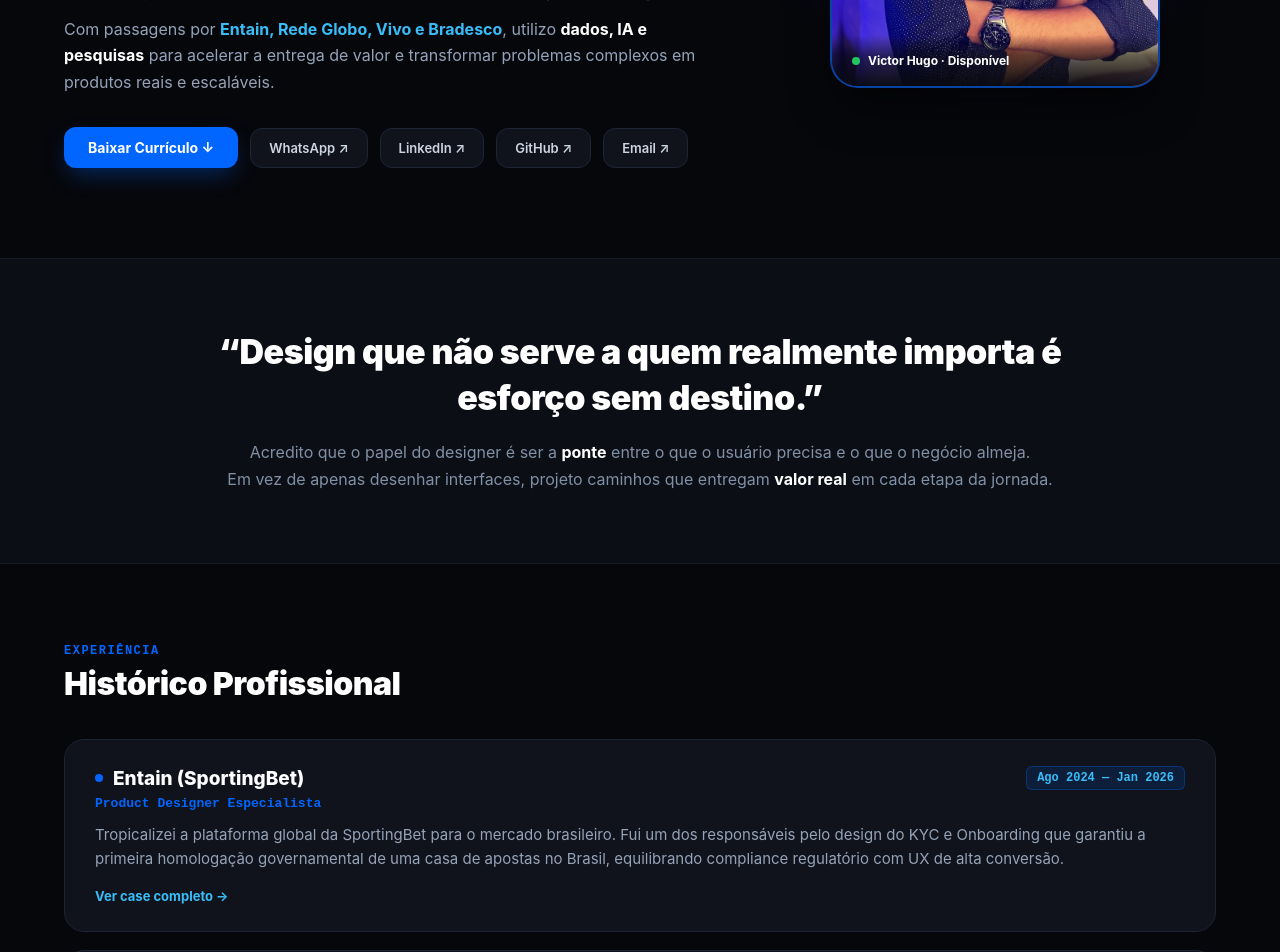
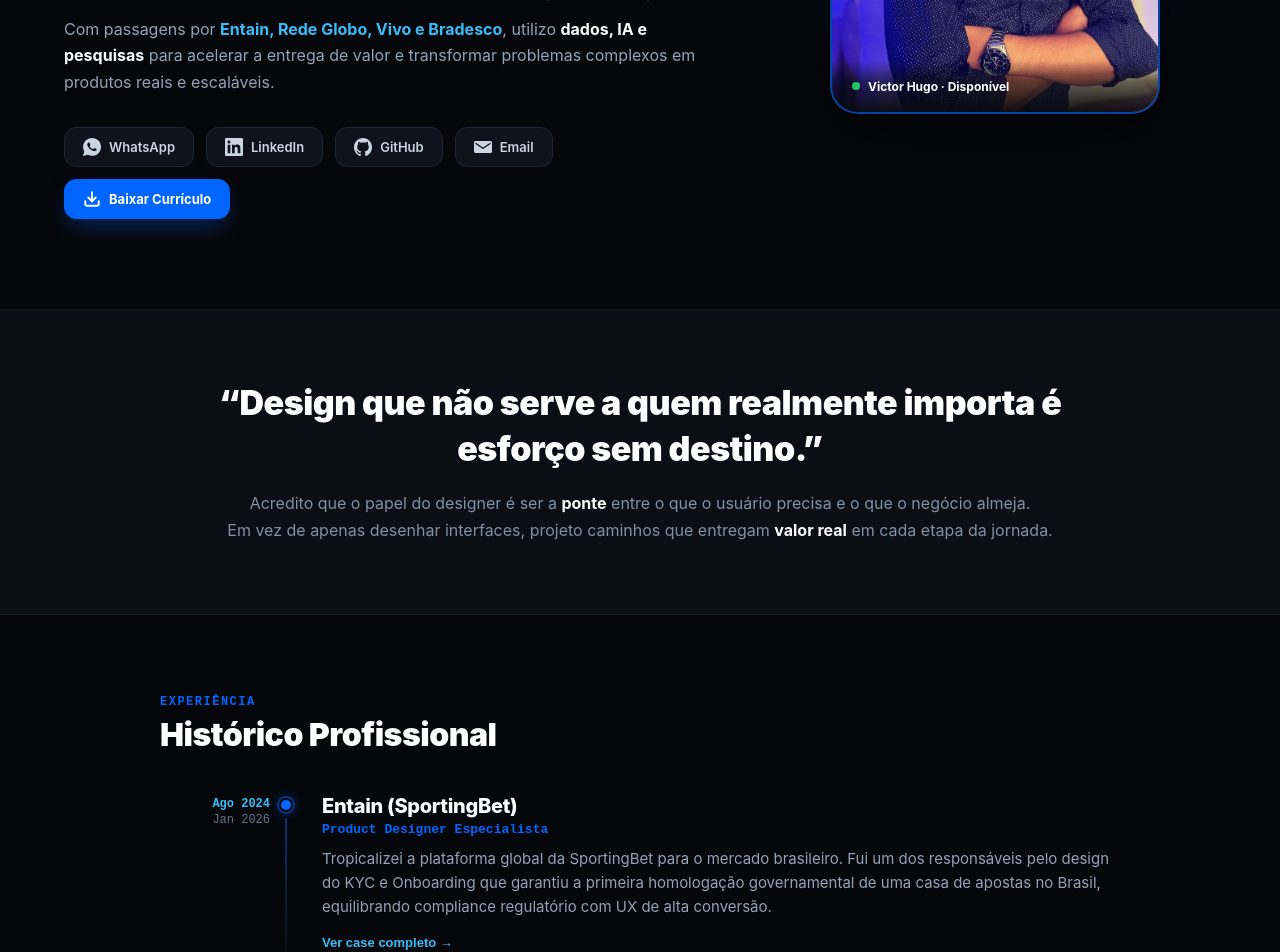
Before and after one commit to dwolfx/portfolio, a React (Vite) app: page /v2 in a window 1280 px wide. Shown: the part 600-1552 px from the top of the page. Built offline with nearby package versions, Linux system fonts and the light colour scheme.

Commit message:
fix(v2): add official icons, 3-column timeline and real project mockups

```diff
--- a/src/pages/PortfolioV2.css
+++ b/src/pages/PortfolioV2.css
@@ -230,53 +230,59 @@
   color: #38BDF8;
 }
 
-.v2-hero-ctas {
+/* Social buttons com ícones na Hero */
+.v2-social-buttons {
   display: flex;
   flex-wrap: wrap;
   align-items: center;
   gap: 12px;
 }
 
-.v2-btn-primary {
-  background: #0066FF;
-  color: #FFFFFF;
-  font-size: 14px;
-  font-weight: 700;
-  padding: 12px 24px;
+.v2-social-btn {
+  background: #10131B;
+  border: 1px solid #1E2536;
+  color: #CBD5E1;
+  font-size: 13px;
+  font-weight: 600;
+  padding: 10px 18px;
   border-radius: 12px;
   text-decoration: none;
   display: inline-flex;
   align-items: center;
   gap: 8px;
   transition: all 0.2s ease;
+}
+
+.v2-social-btn svg {
+  flex-shrink: 0;
+  transition: transform 0.2s ease;
+}
+
+.v2-social-btn:hover {
+  background: #161B26;
+  border-color: rgba(0, 102, 255, 0.5);
+  color: #FFFFFF;
+  transform: translateY(-2px);
+  box-shadow: 0 8px 20px -4px rgba(0, 102, 255, 0.2);
+}
+
+.v2-social-btn:hover svg {
+  transform: scale(1.1);
+}
+
+.v2-social-btn--cv {
+  background: #0066FF;
+  border-color: #0066FF;
+  color: #FFFFFF;
+  font-weight: 700;
   box-shadow: 0 10px 24px -6px rgba(0, 102, 255, 0.4);
 }
 
-.v2-btn-primary:hover {
+.v2-social-btn--cv:hover {
   background: #0052CC;
-  transform: translateY(-2px);
-}
-
-.v2-btn-secondary {
-  background: #10131B;
-  border: 1px solid #1E2536;
-  color: #CBD5E1;
-  font-size: 13px;
-  font-weight: 600;
-  padding: 11px 18px;
-  border-radius: 12px;
-  text-decoration: none;
-  display: inline-flex;
-  align-items: center;
-  gap: 6px;
-  transition: all 0.2s ease;
-}
-
-.v2-btn-secondary:hover {
-  background: #161B26;
-  border-color: rgba(0, 102, 255, 0.4);
+  border-color: #0052CC;
   color: #FFFFFF;
-  transform: translateY(-1px);
+  box-shadow: 0 14px 28px -6px rgba(0, 102, 255, 0.6);
 }
 
 /* Foto do Victor com moldura e glow */
@@ -406,98 +412,152 @@
   font-weight: 900;
   color: #FFFFFF;
   letter-spacing: -0.5px;
-  margin-bottom: 36px;
+  margin-bottom: 40px;
 }
 
-/* ─── EXPERIENCE CARDS ─── */
-.v2-exp-stack {
+/* ─── EXPERIÊNCIA: LINHA DO TEMPO AUTORAL (COBALT TIMELINE) ─── */
+.v2-timeline-container {
+  max-width: 960px;
+  margin: 0 auto;
+}
+
+.v2-timeline {
   display: flex;
   flex-direction: column;
-  gap: 18px;
 }
 
-.v2-exp-card {
-  background: #10131B;
-  border: 1px solid #1C2333;
-  border-radius: 20px;
-  padding: 26px 30px;
-  transition: all 0.3s cubic-bezier(0.16, 1, 0.3, 1);
+.v2-timeline-item {
+  display: grid;
+  grid-template-columns: 110px 32px 1fr;
+  gap: 0;
+  padding-bottom: 44px;
+  position: relative;
 }
 
-.v2-exp-card:hover {
-  border-color: rgba(0, 102, 255, 0.5);
-  transform: translateY(-3px);
-  box-shadow: 0 16px 36px -10px rgba(0, 102, 255, 0.18);
+.v2-timeline-item:last-of-type {
+  padding-bottom: 0;
 }
 
-.v2-exp-header {
+.v2-timeline-period {
   display: flex;
-  flex-wrap: wrap;
-  align-items: center;
-  justify-content: space-between;
-  gap: 8px;
-  margin-bottom: 6px;
-}
-
-.v2-exp-company {
-  font-size: 19px;
-  font-weight: 800;
-  color: #FFFFFF;
-  display: flex;
-  align-items: center;
-  gap: 10px;
-}
-
-.v2-exp-dot {
-  width: 8px;
-  height: 8px;
-  border-radius: 999px;
-  background: #0066FF;
-}
-
-.v2-exp-period {
+  flex-direction: column;
+  align-items: flex-end;
+  padding-top: 3px;
+  gap: 2px;
+  font-family: 'JetBrains Mono', monospace;
   font-size: 12px;
   font-weight: 700;
   color: #38BDF8;
-  background: rgba(0, 102, 255, 0.14);
-  border: 1px solid rgba(0, 102, 255, 0.3);
-  padding: 4px 10px;
-  border-radius: 6px;
-  font-family: 'JetBrains Mono', monospace;
 }
 
-.v2-exp-role {
+.v2-timeline-period-end {
+  color: #64748B;
+  font-weight: 500;
+}
+
+.v2-timeline-connector {
+  display: flex;
+  flex-direction: column;
+  align-items: center;
+  padding: 0 10px;
+}
+
+.v2-timeline-bullet {
+  width: 14px;
+  height: 14px;
+  border-radius: 999px;
+  background: #0066FF;
+  border: 2px solid #06070B;
+  box-shadow: 0 0 0 2px rgba(0, 102, 255, 0.4), 0 0 12px rgba(0, 102, 255, 0.6);
+  flex-shrink: 0;
+  margin-top: 4px;
+  transition: transform 0.2s ease, box-shadow 0.2s ease;
+}
+
+.v2-timeline-item:hover .v2-timeline-bullet {
+  transform: scale(1.2);
+  box-shadow: 0 0 0 3px rgba(56, 189, 248, 0.6), 0 0 18px rgba(0, 102, 255, 0.9);
+}
+
+.v2-timeline-line {
+  flex: 1;
+  width: 2px;
+  background: linear-gradient(180deg, rgba(0, 102, 255, 0.45) 0%, rgba(28, 35, 51, 0.3) 100%);
+  margin-top: 6px;
+}
+
+.v2-timeline-body {
+  padding-left: 20px;
+}
+
+.v2-timeline-company {
+  font-size: 20px;
+  font-weight: 800;
+  color: #FFFFFF;
+  letter-spacing: -0.3px;
+  margin-bottom: 4px;
+}
+
+.v2-timeline-role {
   font-size: 13px;
   font-weight: 700;
   color: #0066FF;
-  margin-bottom: 12px;
   font-family: 'JetBrains Mono', monospace;
+  margin-bottom: 10px;
 }
 
-.v2-exp-desc {
+.v2-timeline-desc {
   font-size: 15px;
   color: #94A3B8;
   line-height: 1.6;
-  margin-bottom: 14px;
+  margin-bottom: 12px;
 }
 
-.v2-exp-link {
+.v2-timeline-case-btn {
+  background: none;
+  border: none;
+  padding: 0;
   font-size: 13px;
   font-weight: 700;
   color: #38BDF8;
-  text-decoration: none;
+  cursor: pointer;
   display: inline-flex;
   align-items: center;
   gap: 4px;
-  transition: all 0.2s ease;
+  transition: color 0.2s, transform 0.2s;
+  text-decoration: none;
 }
 
-.v2-exp-link:hover {
+.v2-timeline-case-btn:hover {
   color: #0066FF;
   transform: translateX(4px);
 }
 
-/* ─── PROJECTS ─── */
+/* Responsividade da timeline */
+@media (max-width: 768px) {
+  .v2-timeline-item {
+    grid-template-columns: 1fr;
+    padding-bottom: 36px;
+  }
+  .v2-timeline-connector {
+    display: none;
+  }
+  .v2-timeline-period {
+    flex-direction: row;
+    align-items: center;
+    gap: 6px;
+    margin-bottom: 6px;
+  }
+  .v2-timeline-period-start::after {
+    content: '–';
+    margin-left: 6px;
+  }
+  .v2-timeline-body {
+    padding-left: 0;
+  }
+}
+
+/* ─── PROJETOS EM DESTAQUE COM MOCKUPS/FOTOS REAIS ─── */
 .v2-filters {
   display: flex;
   flex-wrap: wrap;
@@ -532,7 +592,7 @@
 .v2-projects-grid {
   display: grid;
   grid-template-columns: 1fr;
-  gap: 24px;
+  gap: 28px;
 }
 
 @media (min-width: 768px) {
@@ -541,22 +601,56 @@
   }
 }
 
+@media (min-width: 1024px) {
+  .v2-projects-grid {
+    grid-template-columns: repeat(2, 1fr);
+    gap: 32px;
+  }
+}
+
 .v2-project-card {
   background: #10131B;
   border: 1px solid #1C2333;
   border-radius: 20px;
-  padding: 28px;
+  overflow: hidden;
   display: flex;
   flex-direction: column;
-  justify-content: space-between;
-  transition: all 0.3s cubic-bezier(0.16, 1, 0.3, 1);
+  transition: all 0.35s cubic-bezier(0.16, 1, 0.3, 1);
   text-decoration: none;
+  cursor: pointer;
 }
 
 .v2-project-card:hover {
   border-color: rgba(0, 102, 255, 0.55);
-  transform: translateY(-4px);
-  box-shadow: 0 20px 40px -10px rgba(0, 102, 255, 0.2);
+  transform: translateY(-6px);
+  box-shadow: 0 24px 48px -12px rgba(0, 102, 255, 0.22);
+}
+
+.v2-project-thumb {
+  width: 100%;
+  aspect-ratio: 16 / 9;
+  overflow: hidden;
+  position: relative;
+  background: #0A0D14;
+}
+
+.v2-project-thumb-img {
+  width: 100%;
+  height: 100%;
+  object-fit: cover;
+  display: block;
+  transition: transform 0.5s cubic-bezier(0.16, 1, 0.3, 1);
+}
+
+.v2-project-card:hover .v2-project-thumb-img {
+  transform: scale(1.05);
+}
+
+.v2-project-body {
+  padding: 24px 28px 28px;
+  display: flex;
+  flex-direction: column;
+  flex: 1;
 }
 
 .v2-project-tags {
@@ -569,9 +663,18 @@
 .v2-project-tag {
   font-size: 11px;
   font-weight: 700;
-  color: #0066FF;
+  color: #38BDF8;
+  background: rgba(0, 102, 255, 0.12);
+  border: 1px solid rgba(0, 102, 255, 0.3);
+  padding: 3px 8px;
+  border-radius: 6px;
   font-family: 'JetBrains Mono', monospace;
-  text-transform: uppercase;
+}
+
+.v2-project-tag--wip {
+  color: #64748B;
+  background: #151922;
+  border-color: #1E2330;
 }
 
 .v2-project-title {
@@ -591,6 +694,7 @@
   color: #94A3B8;
   line-height: 1.6;
   margin-bottom: 24px;
+  flex: 1;
 }
 
 .v2-project-cta {
@@ -601,41 +705,74 @@
   align-items: center;
   gap: 6px;
   transition: transform 0.2s ease;
+  margin-top: auto;
 }
 
 .v2-project-card:hover .v2-project-cta {
   transform: translateX(4px);
+  color: #0066FF;
 }
 
-/* ─── FOOTER ─── */
+/* ─── FOOTER AUTORAL COMPLETO (COM ÍCONES E DADOS) ─── */
 .v2-footer {
   background: #05060A;
-  border-top: 1px solid #121620;
-  padding: 50px 24px;
-  text-align: center;
+  border-top: 1px solid #141A26;
+  padding: 60px 24px 40px;
 }
 
-.v2-footer-links {
+.v2-footer-inner {
+  max-width: 1200px;
+  margin: 0 auto;
+}
+
+.v2-footer-main {
   display: flex;
   flex-wrap: wrap;
-  justify-content: center;
-  gap: 24px;
-  margin-bottom: 24px;
+  align-items: center;
+  justify-content: space-between;
+  gap: 28px;
+  padding-bottom: 40px;
+  border-bottom: 1px solid #121622;
 }
 
-.v2-footer-link {
-  color: #38BDF8;
-  text-decoration: none;
-  font-size: 13px;
-  font-weight: 700;
-  transition: color 0.2s ease;
+.v2-footer-brand {
+  display: flex;
+  flex-direction: column;
+  gap: 8px;
 }
 
-.v2-footer-link:hover {
+.v2-footer-name {
+  font-size: 18px;
+  font-weight: 800;
   color: #FFFFFF;
+  letter-spacing: -0.3px;
 }
 
-.v2-footer-copy {
+.v2-footer-location {
+  display: flex;
+  align-items: center;
+  gap: 8px;
   font-size: 13px;
+  color: #8C9BAE;
+}
+
+.v2-footer-flag {
+  width: 20px;
+  height: 14px;
+  border-radius: 2px;
+  object-fit: cover;
+}
+
+.v2-footer-socials {
+  display: flex;
+  flex-wrap: wrap;
+  gap: 12px;
+}
+
+.v2-footer-copyright {
+  padding-top: 32px;
+  text-align: center;
+  font-size: 12px;
   color: #556376;
+  line-height: 1.7;
 }
--- a/src/pages/PortfolioV2.jsx
+++ b/src/pages/PortfolioV2.jsx
@@ -1,9 +1,10 @@
 import React, { useState, useEffect } from 'react';
-import { motion } from 'framer-motion';
-import { Link } from 'react-router-dom';
+import { motion, AnimatePresence } from 'framer-motion';
+import { Link, useNavigate } from 'react-router-dom';
 import './PortfolioV2.css';
 
 import victorProfile from '../assets/profile/victor.jpg';
+import brFlag from '../assets/flags/br_flag.jpg';
 import { projectsPtBr } from '../data/projectsData';
 
 const fadeUp = {
@@ -15,11 +16,45 @@ const fadeUp = {
   })
 };
 
+// Ícones SVGs Oficiais
+const WhatsAppIcon = () => (
+  <svg width="18" height="18" viewBox="0 0 24 24" fill="currentColor">
+    <path fillRule="evenodd" clipRule="evenodd" d="M20.5031 3.48759C18.267 1.24757 15.223 -0.0083771 12.0504 4.20563e-05C5.46339 4.20563e-05 0.102563 5.33457 0.100272 11.8917C0.0974582 13.9786 0.647687 16.0292 1.69545 17.837L0 24L6.3349 22.3463C8.08683 23.2964 10.0502 23.7941 12.0453 23.7941H12.0504C18.6363 23.7941 23.9976 18.459 23.9999 11.902C24.0102 8.74496 22.751 5.71509 20.5031 3.48759ZM17.4983 14.3796C17.1998 14.2307 15.7318 13.5123 15.4579 13.4102C15.184 13.3082 14.9852 13.2614 14.7864 13.559C14.5876 13.8567 14.0152 14.5256 13.841 14.7241C13.6668 14.9224 13.4926 14.9469 13.194 14.7982C12.8955 14.6493 11.844 14.364 10.678 13.324C9.773 12.518 9.158 11.524 8.981 11.22C8.803 10.916 8.955 10.751 9.106 10.6C9.243 10.465 9.41 10.246 9.562 10.068C9.715 9.891 9.765 9.764 9.866 9.561C9.967 9.358 9.916 9.18 9.841 9.028C9.765 8.718 9.156 7.224 8.9 6.617C8.653 6.025 8.403 6.105 8.215 6.096C8.04 6.088 7.838 6.087 7.635 6.087C7.432 6.087 7.103 6.163 6.824 6.467C6.545 6.771 5.757 7.505 5.757 8.998C5.757 10.491 6.84 11.933 6.992 12.135C7.144 12.338 9.143 15.4 12.199 16.714C12.926 17.026 13.483 17.211 13.924 17.351C14.651 17.581 15.316 17.547 15.842 17.468C16.426 17.381 17.643 16.735 17.896 16.027C18.149 15.319 18.149 14.711 18.073 14.585" />
+  </svg>
+);
+
+const LinkedInIcon = () => (
+  <svg width="18" height="18" viewBox="0 0 24 24" fill="currentColor">
+    <path d="M22.223 0H1.771C0.792 0 0 0.774 0 1.729V22.271C0 23.227 0.792 24 1.771 24H22.222C23.2 24 24 23.227 24 22.271V1.729C24 0.774 23.2 0 22.222 0H22.223ZM7.119 20.452H3.555V9H7.119V20.452ZM5.337 7.433C4.193 7.433 3.274 6.507 3.274 5.368C3.274 4.23 4.194 3.305 5.337 3.305C6.477 3.305 7.401 4.23 7.401 5.368C7.401 6.507 6.476 7.433 5.337 7.433ZM20.447 20.452H16.893V14.883C16.893 13.555 16.866 11.846 15.041 11.846C13.188 11.846 12.905 13.291 12.905 14.785V20.452H9.351V9H12.765V10.561H12.811C13.288 9.661 14.448 8.711 16.181 8.711C19.782 8.711 20.448 11.081 20.448 14.166V20.452H20.447Z" />
+  </svg>
+);
+
+const GitHubIcon = () => (
+  <svg width="18" height="18" viewBox="0 0 24 24" fill="currentColor">
+    <path fillRule="evenodd" clipRule="evenodd" d="M12 0C18.6276 0 24 5.50791 24 12.3035C24 17.7383 20.5656 22.3487 15.8004 23.9771C15.192 24.0983 14.976 23.7141 14.976 23.3865C14.976 22.9809 14.9904 21.6561 14.9904 20.0097C14.9904 18.8625 14.6064 18.1138 14.1756 17.7322C16.848 17.4274 19.656 16.3869 19.656 11.6613C19.656 10.3173 19.1904 9.22057 18.42 8.35897C18.5448 8.04817 18.9564 6.79674 18.3024 5.10234C18.3024 5.10234 17.2968 4.77266 15.006 6.36386C14.0472 6.09146 13.02 5.9544 12 5.9496C10.98 5.9544 9.954 6.09146 8.9964 6.36386C6.7032 4.77266 5.6952 5.10234 5.6952 5.10234C5.0436 6.79674 5.4552 8.04817 5.5788 8.35897C4.812 9.22057 4.3428 10.3173 4.3428 11.6613C4.3428 16.3749 7.1448 17.4314 9.81 17.7422C9.4668 18.0494 9.156 18.5913 9.048 19.3869C8.364 19.7013 6.6264 20.2454 5.556 18.365C5.556 18.365 4.9212 17.1829 3.7164 17.0965C3.7164 17.0965 2.5464 17.0809 3.6348 17.8441C3.6348 17.8441 4.4208 18.2221 4.9668 19.6441C4.9668 19.6441 5.6712 21.8401 9.0096 21.0961C9.0156 22.1245 9.0264 23.0937 9.0264 23.3865C9.0264 23.7117 8.8056 24.0923 8.2068 23.9783C3.438 22.3523 0 17.7395 0 12.3035C0 5.50791 5.3736 0 12 0Z" />
+  </svg>
+);
+
+const EmailIcon = () => (
+  <svg width="18" height="18" viewBox="0 0 24 24" fill="currentColor">
+    <path d="M22 4H2C0.9 4 0 4.9 0 6V18C0 19.1 0.9 20 2 20H22C23.1 20 24 19.1 24 18V6C24 4.9 23.1 4.01 22 4.01V4ZM22 8L12 14.5L2 8V6L12 12.5L22 6V8Z" />
+  </svg>
+);
+
+const DownloadIcon = () => (
+  <svg width="18" height="18" viewBox="0 0 24 24" fill="none" stroke="currentColor" strokeWidth="2.5" strokeLinecap="round" strokeLinejoin="round">
+    <path d="M21 15v4a2 2 0 0 1-2 2H5a2 2 0 0 1-2-2v-4" />
+    <polyline points="7 10 12 15 17 10" />
+    <line x1="12" y1="15" x2="12" y2="3" />
+  </svg>
+);
+
 const PortfolioV2 = () => {
+  const navigate = useNavigate();
   const [activeTag, setActiveTag] = useState(null);
 
   useEffect(() => {
-    document.title = 'Victor Morais · Product Designer Especialista (V2)';
+    document.title = 'Victor Morais · Product Designer Especialista';
     window.scrollTo(0, 0);
   }, []);
 
@@ -155,24 +190,30 @@ const PortfolioV2 = () => {
             </p>
           </motion.div>
 
+          {/* Social Buttons com Ícones Oficiais */}
           <motion.div
-            className="v2-hero-ctas"
+            className="v2-social-buttons"
             initial="hidden" animate="visible" variants={fadeUp} custom={0.3}
           >
-            <a href="/Victor-Morais-ptbr.pdf" download className="v2-btn-primary">
-              Baixar Currículo ↓
+            <a href="http://wa.me/5511951565851" target="_blank" rel="noreferrer" className="v2-social-btn">
+              <WhatsAppIcon />
+              WhatsApp
             </a>
-            <a href="http://wa.me/5511951565851" target="_blank" rel="noreferrer" className="v2-btn-secondary">
-              WhatsApp ↗
+            <a href="https://br.linkedin.com/in/victorhugon" target="_blank" rel="noreferrer" className="v2-social-btn">
+              <LinkedInIcon />
+              LinkedIn
             </a>
-            <a href="https://br.linkedin.com/in/victorhugon" target="_blank" rel="noreferrer" className="v2-btn-secondary">
-              LinkedIn ↗
+            <a href="https://github.com/dwolfx" target="_blank" rel="noreferrer" className="v2-social-btn">
+              <GitHubIcon />
+              GitHub
             </a>
-            <a href="https://github.com/dwolfx" target="_blank" rel="noreferrer" className="v2-btn-secondary">
-              GitHub ↗
+            <a href="mailto:victor9009@gmail.com" className="v2-social-btn">
+              <EmailIcon />
+              Email
             </a>
-            <a href="mailto:victor9009@gmail.com" className="v2-btn-secondary">
-              Email ↗
+            <a href="/Victor-Morais-ptbr.pdf" download className="v2-social-btn v2-social-btn--cv">
+              <DownloadIcon />
+              Baixar Currículo
             </a>
           </motion.div>
         </div>
@@ -211,8 +252,9 @@ const PortfolioV2 = () => {
         </motion.div>
       </section>
 
-      {/* ─── EXPERIÊNCIA ─── */}
+      {/* ─── EXPERIÊNCIA: LINHA DO TEMPO AUTORAL ─── */}
       <section id="experiencia" className="v2-section">
+        <div className="v2-timeline-container">
           <motion.div
             initial="hidden" whileInView="visible" viewport={{ once: true }} variants={fadeUp}
           >
@@ -220,37 +262,46 @@ const PortfolioV2 = () => {
             <h2 className="v2-section-title">Histórico Profissional</h2>
           </motion.div>
 
-        <div className="v2-exp-stack">
-          {experiences.map((exp, index) => (
+          <div className="v2-timeline">
+            {experiences.map((item, i, arr) => (
               <motion.div
-              key={exp.company}
-              className="v2-exp-card"
-              initial="hidden"
-              whileInView="visible"
+                key={item.company}
+                className="v2-timeline-item"
+                initial={{ opacity: 0, y: 20 }}
+                whileInView={{ opacity: 1, y: 0 }}
                 viewport={{ once: true }}
-              variants={fadeUp}
-              custom={index * 0.08}
+                transition={{ duration: 0.45, delay: i * 0.08 }}
               >
-              <div className="v2-exp-header">
-                <h3 className="v2-exp-company">
-                  <span className="v2-exp-dot"></span>
-                  {exp.company}
-                </h3>
-                <span className="v2-exp-period">{exp.start} — {exp.end}</span>
+                {/* Coluna 1: Período */}
+                <div className="v2-timeline-period">
+                  <span className="v2-timeline-period-start">{item.start}</span>
+                  <span className="v2-timeline-period-end">{item.end}</span>
                 </div>
-              <div className="v2-exp-role">{exp.role}</div>
-              <p className="v2-exp-desc">{exp.desc}</p>
-              {exp.link && (
-                <Link to={exp.link} className="v2-exp-link">
+
+                {/* Coluna 2: Conector com Bullet e Linha Cobalto */}
+                <div className="v2-timeline-connector">
+                  <div className="v2-timeline-bullet" />
+                  {i < arr.length - 1 && <div className="v2-timeline-line" />}
+                </div>
+
+                {/* Coluna 3: Conteúdo */}
+                <div className="v2-timeline-body">
+                  <div className="v2-timeline-company">{item.company}</div>
+                  <div className="v2-timeline-role">{item.role}</div>
+                  <p className="v2-timeline-desc">{item.desc}</p>
+                  {item.link && (
+                    <button onClick={() => navigate(item.link)} className="v2-timeline-case-btn">
                       Ver case completo →
-                </Link>
+                    </button>
                   )}
+                </div>
               </motion.div>
             ))}
           </div>
+        </div>
       </section>
 
-      {/* ─── PROJETOS ─── */}
+      {/* ─── PROJETOS EM DESTAQUE (COM IMAGENS REAIS E MOCKUPS) ─── */}
       <section id="projetos" className="v2-section">
         <motion.div
           initial="hidden" whileInView="visible" viewport={{ once: true }} variants={fadeUp}
@@ -278,50 +329,94 @@ const PortfolioV2 = () => {
           ))}
         </div>
 
-        {/* Grid de Projetos */}
+        {/* Grid de Projetos com Imagens */}
         <div className="v2-projects-grid">
+          <AnimatePresence mode="sync">
             {filteredProjects.map((proj, idx) => (
               <motion.div
                 key={proj.title}
                 className="v2-project-card"
-              initial="hidden"
-              whileInView="visible"
-              viewport={{ once: true }}
-              variants={fadeUp}
-              custom={idx * 0.06}
+                initial={{ opacity: 0, y: 20 }}
+                animate={{ opacity: 1, y: 0 }}
+                exit={{ opacity: 0, y: 10 }}
+                transition={{ duration: 0.35, delay: idx * 0.05 }}
+                onClick={proj.link ? () => navigate(proj.link) : undefined}
               >
-              <div>
+                {/* Imagem do Projeto */}
+                <div className="v2-project-thumb">
+                  <img src={proj.image} alt={proj.title} className="v2-project-thumb-img" />
+                </div>
+
+                <div className="v2-project-body">
                   <div className="v2-project-tags">
-                  {proj.tags.map(t => (
-                    <span key={t} className="v2-project-tag">#{t}</span>
-                  ))}
+                    {proj.wip ? (
+                      <span className="v2-project-tag v2-project-tag--wip">Em breve</span>
+                    ) : (
+                      proj.tags.map(t => (
+                        <span
+                          key={t}
+                          className="v2-project-tag"
+                          onClick={(e) => {
+                            e.stopPropagation();
+                            setActiveTag(t);
+                          }}
+                        >
+                          {t}
+                        </span>
+                      ))
+                    )}
                   </div>
                   <h3 className="v2-project-title">{proj.title}</h3>
                   <p className="v2-project-desc">{proj.description}</p>
+                  {proj.link && (
+                    <span className="v2-project-cta">
+                      Ver case completo →
+                    </span>
+                  )}
                 </div>
-              {proj.link ? (
-                <Link to={proj.link} className="v2-project-cta">
-                  Ver case completo →
-                </Link>
-              ) : (
-                <span className="v2-project-tag" style={{ color: '#64748B' }}>Em breve</span>
-              )}
               </motion.div>
             ))}
+          </AnimatePresence>
         </div>
       </section>
 
-      {/* ─── FOOTER ─── */}
+      {/* ─── FOOTER AUTORAL COMPLETO ─── */}
       <footer id="contato" className="v2-footer">
-        <div className="v2-footer-links">
-          <a href="http://wa.me/5511951565851" target="_blank" rel="noreferrer" className="v2-footer-link">WhatsApp ↗</a>
-          <a href="https://br.linkedin.com/in/victorhugon" target="_blank" rel="noreferrer" className="v2-footer-link">LinkedIn ↗</a>
-          <a href="https://github.com/dwolfx" target="_blank" rel="noreferrer" className="v2-footer-link">GitHub ↗</a>
-          <a href="mailto:victor9009@gmail.com" className="v2-footer-link">Email ↗</a>
+        <div className="v2-footer-inner">
+          <div className="v2-footer-main">
+            <div className="v2-footer-brand">
+              <span className="v2-footer-name">Victor Hugo Nogueira de Morais</span>
+              <div className="v2-footer-location">
+                <img src={brFlag} alt="Brasil" className="v2-footer-flag" />
+                <span>São Paulo, SP | Belo Horizonte, MG</span>
               </div>
-        <p className="v2-footer-copy">
-          © 2026 Victor Hugo Nogueira de Morais · Product Designer Especialista & Front-end Developer.
-        </p>
+            </div>
+
+            <div className="v2-footer-socials">
+              <a href="http://wa.me/5511951565851" target="_blank" rel="noreferrer" className="v2-social-btn">
+                <WhatsAppIcon />
+                WhatsApp
+              </a>
+              <a href="https://br.linkedin.com/in/victorhugon" target="_blank" rel="noreferrer" className="v2-social-btn">
+                <LinkedInIcon />
+                LinkedIn
+              </a>
+              <a href="https://github.com/dwolfx" target="_blank" rel="noreferrer" className="v2-social-btn">
+                <GitHubIcon />
+                GitHub
+              </a>
+              <a href="mailto:victor9009@gmail.com" className="v2-social-btn">
+                <EmailIcon />
+                Email
+              </a>
+            </div>
+          </div>
+
+          <div className="v2-footer-copyright">
+            <p>© 2026 Victor Morais — Product Designer — Todos os direitos reservados.</p>
+            <p>Os dados e métricas dos projetos foram protegidos respeitando termos de confidencialidade (NDA).</p>
+          </div>
+        </div>
       </footer>
 
     </div>
```
Lines whose indentation alone changed are shown as unchanged.
